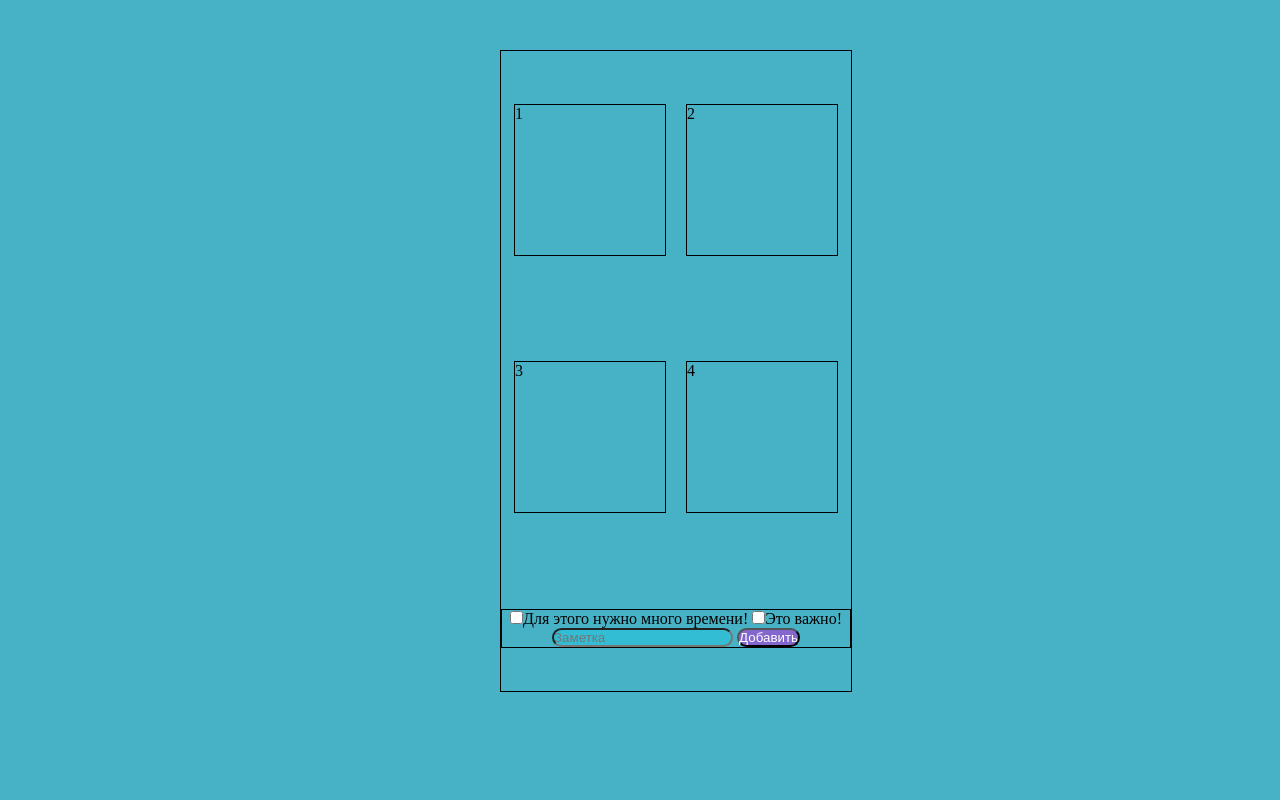
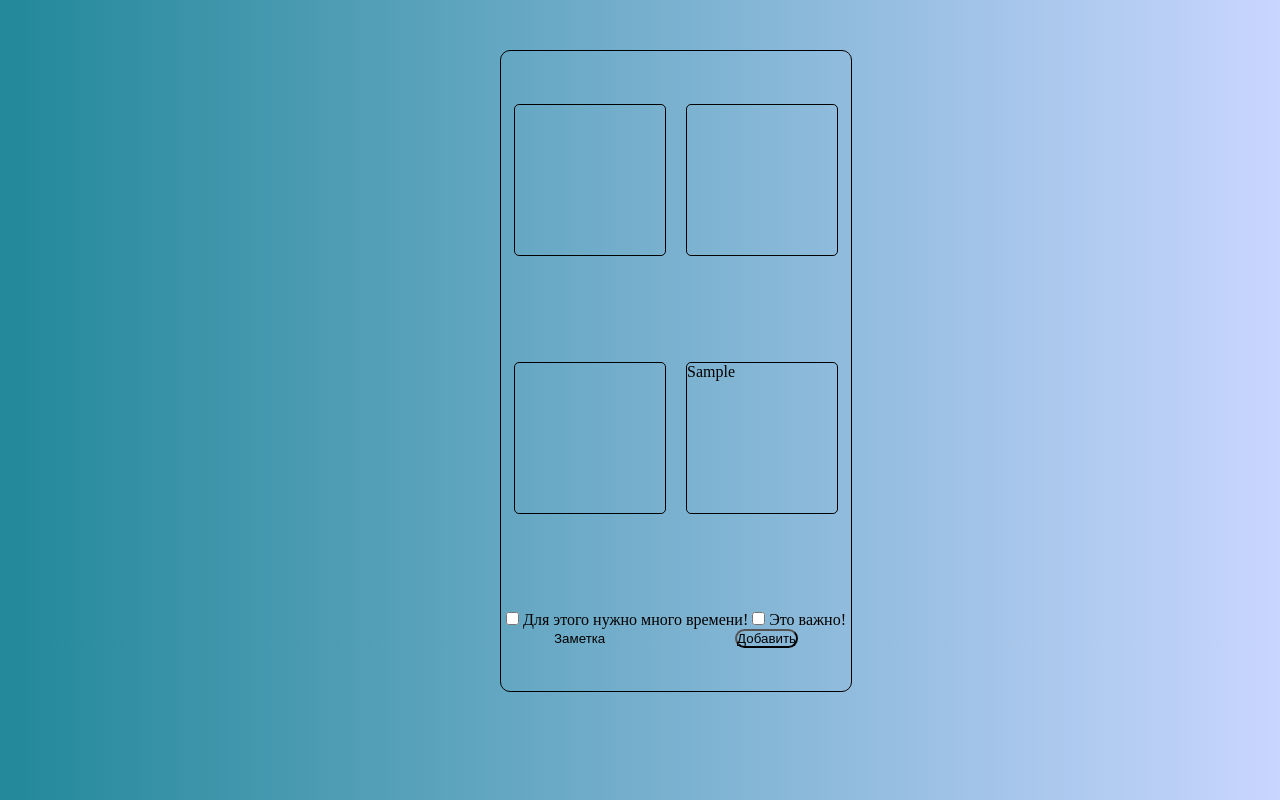
Before and after one commit to EleNdor46/landing, a plain HTML site: page toDoList/index.html in a window 1280 px wide. Both pictures are taken after typing "Sample" into the empty fields and a click on the button "Добавить". Drawn offline with Linux system fonts and the light colour scheme.

Commit message:
доработка с пар

```diff
--- a/toDoList/app.js
+++ b/toDoList/app.js
@@ -30,16 +30,32 @@ console.log(checkerImportance.checked)
 
 
 function newNotes(note,time,importance){
-    if (time == true && importance == true){
-
+    if ((time == true) && (importance == true)){
+        listElement1.insertAdjacentHTML('beforeend',`
+        <li>
+            <span>${note}<span/>
+        </li>
+        `)
     }
-    if (time == false && importance == true){
-
+    if ((time == false) && (importance == true)){
+        listElement2.insertAdjacentHTML('beforeend',`
+        <li>
+            <span>${note}<span/>
+        </li>
+        `)
     }
-    if (time == true && importance == false){
-
+    if ((time == true )&& (importance == false)){
+        listElement3.insertAdjacentHTML('beforeend',`
+        <li>
+            <span>${note}<span/>
+        </li>
+        `)
     }
-    else {
-
+    if((time == false )&& (importance == false)) {
+        listElement4.insertAdjacentHTML('beforeend',`
+        <li>
+            <span>${note}<span/>
+        </li>
+        `)
     }
 }
--- a/toDoList/index.css
+++ b/toDoList/index.css
@@ -3,13 +3,14 @@
     padding: 0px;
 }
 body {
-    background-color: #47b2c5;
+    background-color: #c9d6ff;
+    background: linear-gradient(to right, #22889a , #c9d6ff);
     align-items: center;
 }
-div {
-    border:solid 1px ;
+/* div {
 
-}
+
+}  */
 .container{
     border:solid 1px ;
     top:  50px;
@@ -22,14 +23,17 @@ div {
     position: relative;
     width: 350px;
     height: 80vh;
+    border-radius: 10px;
 }
 .content{
+    border-radius: 5px;
     border:solid 1px ;
     width: 150px;
     height: 150px;
     margin: 10px;
 }
 .inputbox{
+    border:solid none;
     justify-content: center;
     text-align: center;
 }
@@ -51,12 +55,20 @@ div {
 }
 #creater{
     border-radius: 10em;
-    color: white;
-    background-color: #8366ce;
+    color: #000;
+    background-color: transparent;
     border: color #32bdd5;;
 }
 #inputText{
     border-radius: 10em;
-    background-color: #32bdd5;
-    border: color #22889a;
+    /* background:linear-gradient(to right, #22889a ,#c9d6ff); */
+    border: none;
+    background-color: transparent;
+    /* text-decoration:#000?; */
 }
+#inputText::placeholder{
+    color: #000;
+}
+li {
+    list-style-type: none;
+}
--- a/toDoList/index.html
+++ b/toDoList/index.html
@@ -13,29 +13,25 @@
         <ul id="firstContent">
 
         </ul>
-        <p>1</p>
     </div>
     <div class="content" id="second">
         <ul id="secondContent">
 
         </ul>
-        <p>2</p>
     </div>
     <div class="content" id="third">
         <ul id="thirdContent">
 
         </ul>
-        <p>3</p>
     </div>
     <div class="content" id="fourth">
         <ul id="fourthContent">
 
         </ul>
-        <p>4</p>
     </div>
     <div class="inputbox">
-        <label><input id="time"" type="checkbox">Для этого нужно много времени!</label>
-        <label><input id="importance"" type="checkbox" value="true">Это важно!</label>
+        <label><input id="time"" type="checkbox"> Для этого нужно много времени!</label>
+        <label><input id="importance"" type="checkbox" value="true"> Это важно!</label>
         <input type="text" placeholder="Заметка" id="inputText">
         <button id="creater" >Добавить</button>
     </div>
```
